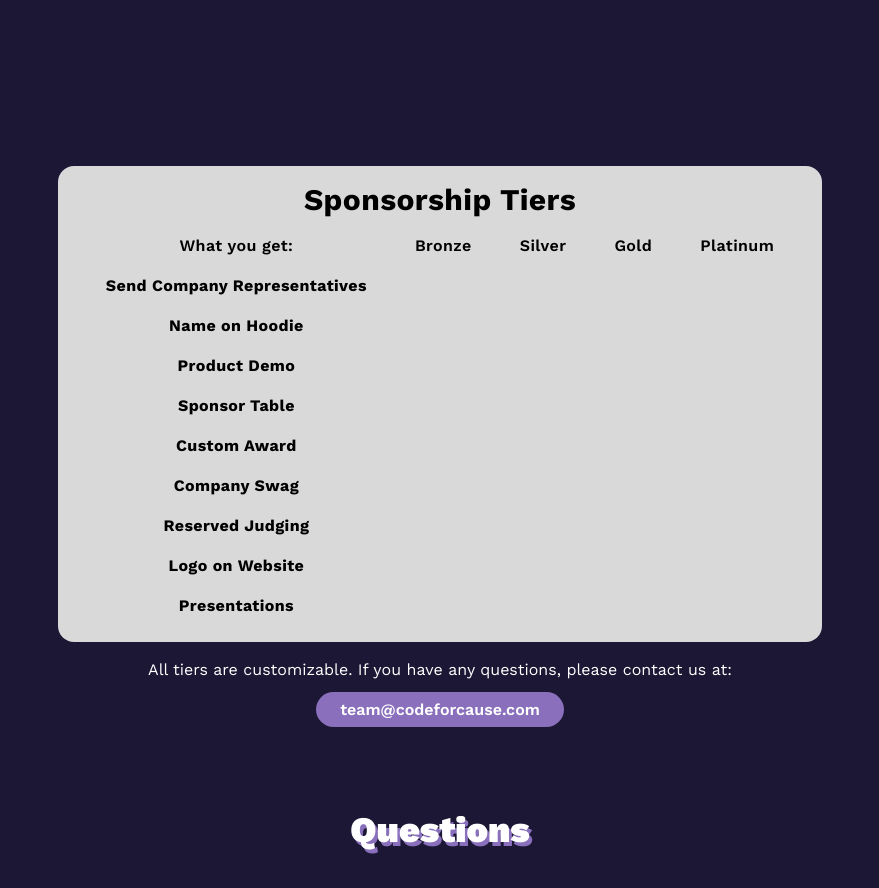
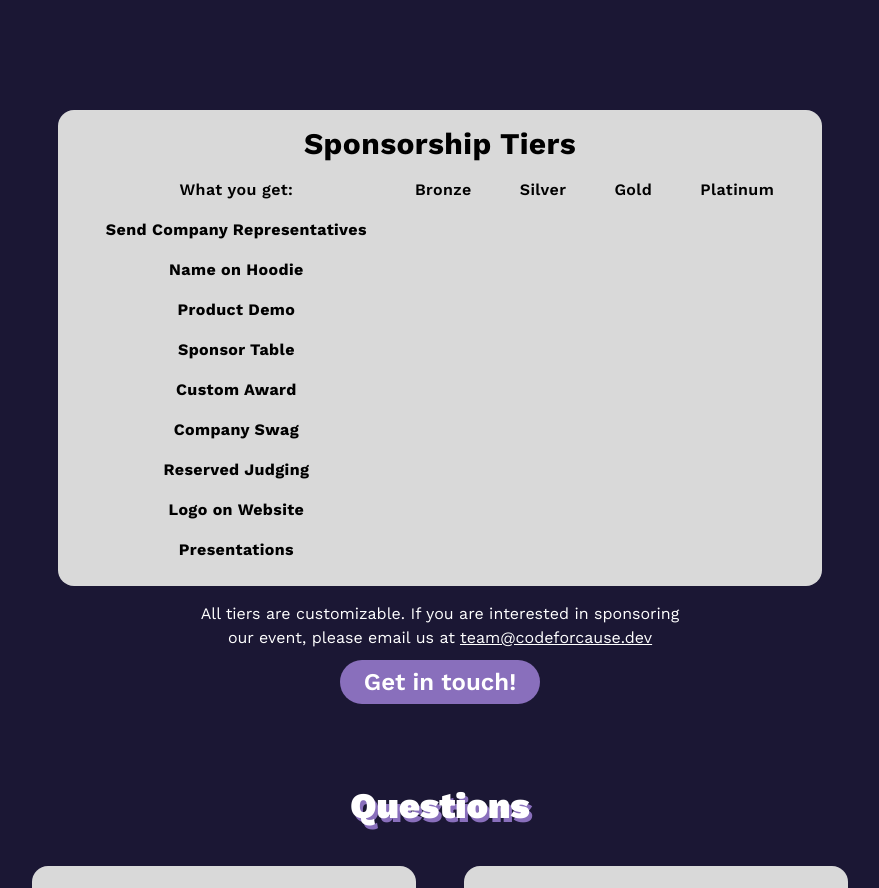
Before and after one commit to bub655/code-for-cause, a Next.js app: page /sponsors in a window 1280 px wide. Shown: the part 1254-2142 px from the top of the page, without its empty margins (200-1079 px from the left). Built offline with nearby package versions, Linux system fonts and the light colour scheme.

Commit message:
Update Tiers.tsx

```diff
--- a/src/components/SponsorsLandingPage/Tiers.tsx
+++ b/src/components/SponsorsLandingPage/Tiers.tsx
@@ -1,6 +1,6 @@
 export const SponsorshipTiers = () => {
 	return (
-		<div className="md:mb-16 md:mt-16 text-center">
+		<div className="md:mb-16 text-center">
 			<div className=" w-fit ml-auto mr-auto md:mt-2 bg-[#D9D9D9] rounded-[16px] p-2 md:p-4 tracking-wide text-black font-bold space-y-2">
 				<div className="font-bold text-3xl text-center">Sponsorship Tiers</div>
 				<div className="flex flex-row justify-between p-2">
@@ -34,15 +34,18 @@ export const SponsorshipTiers = () => {
 					</div>
 				</div>
 			</div>
-			<div className="text-white text-center p-4">
-				All tiers are customizable. If you have any questions, please contact us
-				at:
+			<div className="max-w-lg m-auto text-white text-center p-4">
+				All tiers are customizable. If you are interested in sponsoring our
+				event, please email us at{" "}
+				<a href="mailto:team@codeforcause.dev" className="underline">
+					team@codeforcause.dev
+				</a>
 			</div>
 			<a
-				href="mailto:team@codeforcause.com"
-				className="bg-[#896FBC] transition hover:bg-[#7953C5] rounded-full px-6 py-2 font-semibold text-md"
+				href="mailto:team@codeforcause.dev"
+				className="bg-[#896FBC] transition hover:bg-[#7953C5] rounded-full px-6 py-2 font-semibold text-2xl"
 			>
-				team@codeforcause.com
+				Get in touch!
 			</a>
 		</div>
 	);
```
